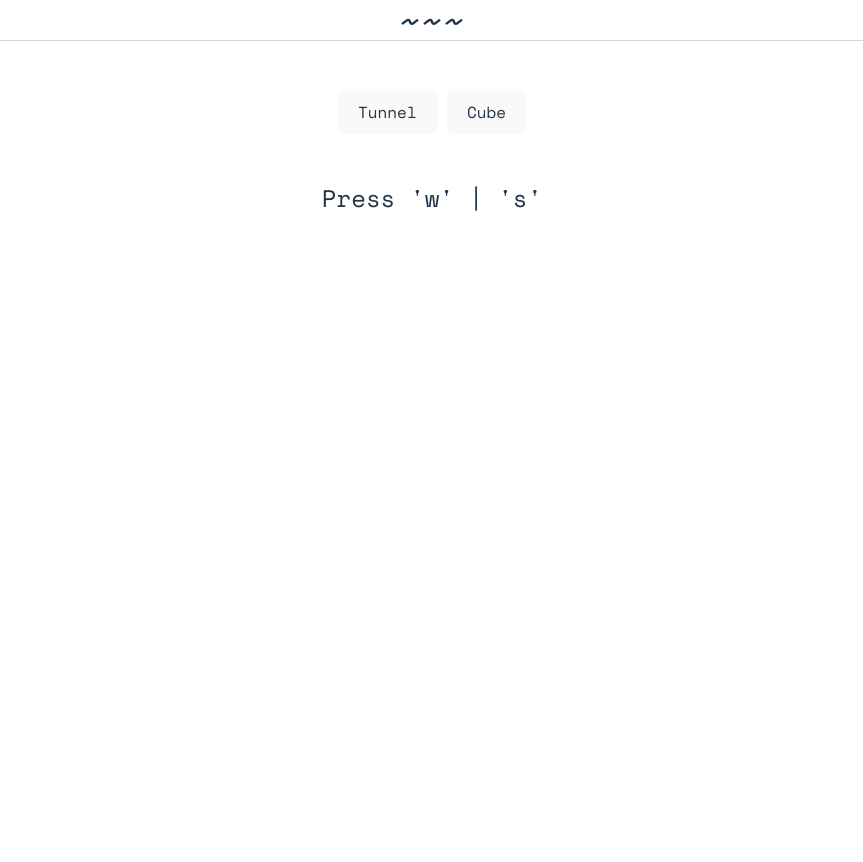
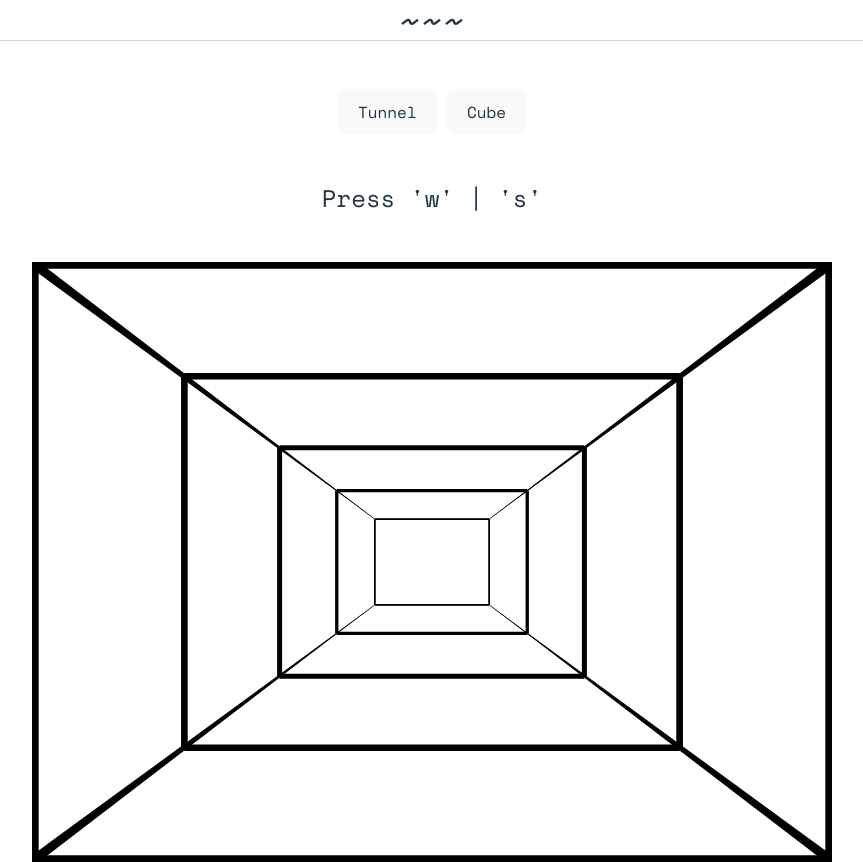
Before and after one commit to bricct/svg-renderer, a website built with Vite: page index.html in a window 1280 px wide. Shown: the whole page, without its empty margins (208-1071 px from the left). Built offline with nearby package versions, Linux system fonts and the light colour scheme.

Commit message:
fixed light mode

```diff
--- a/src/content.ts
+++ b/src/content.ts
@@ -9,7 +9,7 @@ export function render(content: HTMLElement, app: App) {
         content.innerHTML = `
         <div class="flex flex-col items-center gap-2">
             <div>Move cube: 'w' | 'a' | 's' | 'd' | 'shift' | 'space' </div>
-            <div>Look: '<' | '^' | 'v' | '>' </div>
+            <div class="inline-block" >Look: '<' | '^' | 'v' | '>' </div>
         </div>
         `;
     }
--- a/src/renderer.ts
+++ b/src/renderer.ts
@@ -1,6 +1,6 @@
 import './styles.css';
 import { EventListener } from './types';
-const color = 'white';
+// const color = 'white';
 
 
 type Point = { x: number, y: number, z: number };
@@ -189,7 +189,7 @@ export function render(app: HTMLDivElement): () => void {
         let newSvg: string = '';
 
         outLines.forEach((line, idx) => {
-            newSvg += `<line id="${idx}" x1="${line.from.x}" y1="${line.from.y}" x2="${line.to.x}" y2="${line.to.y}" style="stroke:${color};stroke-width:${line.width}" />`
+            newSvg += `<line id="${idx}" x1="${line.from.x}" y1="${line.from.y}" x2="${line.to.x}" y2="${line.to.y}" style="stroke-width:${line.width}" />`
         });
 
         svg.innerHTML = newSvg;
@@ -251,12 +251,12 @@ export function render(app: HTMLDivElement): () => void {
             else if (e.key === 'a')
             {
                 stopUpdating(movementIntervalId);
-                startUpdatingMovement((p, v) => p.x += v, 1);
+                startUpdatingMovement((p, v) => p.x += v, -1);
             }
             else if (e.key === 'd')
             {
                 stopUpdating(movementIntervalId);
-                startUpdatingMovement((p, v) => p.x += v, -1);
+                startUpdatingMovement((p, v) => p.x += v, 1);
             }
         }
     };
--- a/src/styles.css
+++ b/src/styles.css
@@ -41,6 +41,13 @@ button:hover {
   border-color: #646cff;
 }
 
+svg > line {
+    stroke: #FFFFFF;
+}
+svg > polygon {
+    fill: #FFFFFF;
+}
+
 @media (prefers-color-scheme: light) {
   :root {
     color: #213547;
@@ -49,4 +56,10 @@ button:hover {
   button {
     background-color: #f9f9f9;
   }
+   svg > line {
+      stroke: #000000;
+  }
+   svg > polygon {
+      fill: #000000;
+  }
 }
--- a/src/tunnel.ts
+++ b/src/tunnel.ts
@@ -1,29 +1,27 @@
 import './styles.css'
 import { EventListener } from './types';
-
-const color='white'
 
 export function render(app: HTMLElement) {
 
     app.innerHTML = `
     <div class="flex left-0 right-0 m-auto justify-center items-center">
     <svg id="svg" class="cursor-none" height="600" width="800" viewBox="-24 -18 48 36" xmlns="http://www.w3.org/2000/svg">
-        <line id="up-left" x1="-24" y1="-18" x2="0" y2="0" style="stroke:${color};stroke-width:0.05" />
-    <line id="down-left" x1="-24" y1="18" x2="0" y2="0" style="stroke:${color};stroke-width:0.05" />
-    <line id="up-right" x1="24" y1="-18" x2="0" y2="0" style="stroke:${color};stroke-width:0.05" />
-    <line id="down-right" x1="24" y1="18" x2="0" y2="0" style="stroke:${color};stroke-width:0.05" />
-    <polygon id="up-left-tri" points="-24,-17.6 -24,-18 -23.6,-18 0,0" style="fill:${color}" />
-    <polygon id="down-left-tri" points="-24,17.6 -24,18 -23.6,18 0,0" style="fill:${color}" />
-    <polygon id="up-right-tri" points="24,-17.6 24,-18 23.6,-18 0,0" style="fill:${color}" />
-    <polygon id="down-right-tri" points="24,17.6 24,18 23.6,18 0,0" style="fill:${color}" />
-    <line id="up" x1="-24" y1="-18" x2="24" y2="-18" style="stroke:${color};stroke-width:0.8" />
-    <line id="right" x1="24" y1="-18" x2="24" y2="18" style="stroke:${color};stroke-width:0.8" />
-    <line id="down" x1="-24" y1="18" x2="24" y2="18" style="stroke:${color};stroke-width:0.8" />
-    <line id="left" x1="-24" y1="-18" x2="-24" y2="18" style="stroke:${color};stroke-width:0.8" />
-    <line id="inner-up" x1="0" y1="0" x2="0" y2="0" style="stroke:${color};stroke-width:0.05" />
-    <line id="inner-right" x1="0" y1="0" x2="0" y2="0" style="stroke:${color};stroke-width:0.05" />
-    <line id="inner-down" x1="0" y1="0" x2="0" y2="0" style="stroke:${color};stroke-width:0.05" />
-    <line id="inner-left" x1="0" y1="0" x2="0" y2="0" style="stroke:${color};stroke-width:0.05" />
+        <line id="up-left" x1="-24" y1="-18" x2="0" y2="0" style="stroke-width:0.05" />
+    <line id="down-left" x1="-24" y1="18" x2="0" y2="0" style="stroke-width:0.05" />
+    <line id="up-right" x1="24" y1="-18" x2="0" y2="0" style="stroke-width:0.05" />
+    <line id="down-right" x1="24" y1="18" x2="0" y2="0" style="stroke-width:0.05" />
+    <polygon id="up-left-tri" points="-24,-17.6 -24,-18 -23.6,-18 0,0" />
+    <polygon id="down-left-tri" points="-24,17.6 -24,18 -23.6,18 0,0" />
+    <polygon id="up-right-tri" points="24,-17.6 24,-18 23.6,-18 0,0" />
+    <polygon id="down-right-tri" points="24,17.6 24,18 23.6,18 0,0" />
+    <line id="up" x1="-24" y1="-18" x2="24" y2="-18" style="stroke-width:0.8" />
+    <line id="right" x1="24" y1="-18" x2="24" y2="18" style="stroke-width:0.8" />
+    <line id="down" x1="-24" y1="18" x2="24" y2="18" style="stroke-width:0.8" />
+    <line id="left" x1="-24" y1="-18" x2="-24" y2="18" style="stroke-width:0.8" />
+    <line id="inner-up" x1="0" y1="0" x2="0" y2="0" style="stroke-width:0.05" />
+    <line id="inner-right" x1="0" y1="0" x2="0" y2="0" style="stroke-width:0.05" />
+    <line id="inner-down" x1="0" y1="0" x2="0" y2="0" style="stroke-width:0.05" />
+    <line id="inner-left" x1="0" y1="0" x2="0" y2="0" style="stroke-width:0.05" />
     </svg>
     </div>
     `
@@ -32,7 +30,7 @@ export function render(app: HTMLElement) {
     for (let i=0; i<2; i++) {
         for (let j=0; j<2; j++) {
             for (let k=0; k<4; k++) {
-                svg.innerHTML += `<line id="${k}-${i * 2}-${(j * 2) + 1}" x1="0" y1="0" x2="0" y2="0" style="stroke:${color};stroke-width:0.${k+1}" />`
+                svg.innerHTML += `<line id="${k}-${i * 2}-${(j * 2) + 1}" x1="0" y1="0" x2="0" y2="0" style="stroke-width:0.${k+1}" />`
             }
         }
     }
@@ -115,7 +113,7 @@ export function render(app: HTMLElement) {
     }
 
     function setLineWidth(l: HTMLElement, width: number) {
-        l.setAttribute('style', `stroke:${color};stroke-width:${width.toFixed(3)}`);
+        l.setAttribute('style', `stroke-width:${width.toFixed(3)}`);
     }
 
     function draw() {
```
